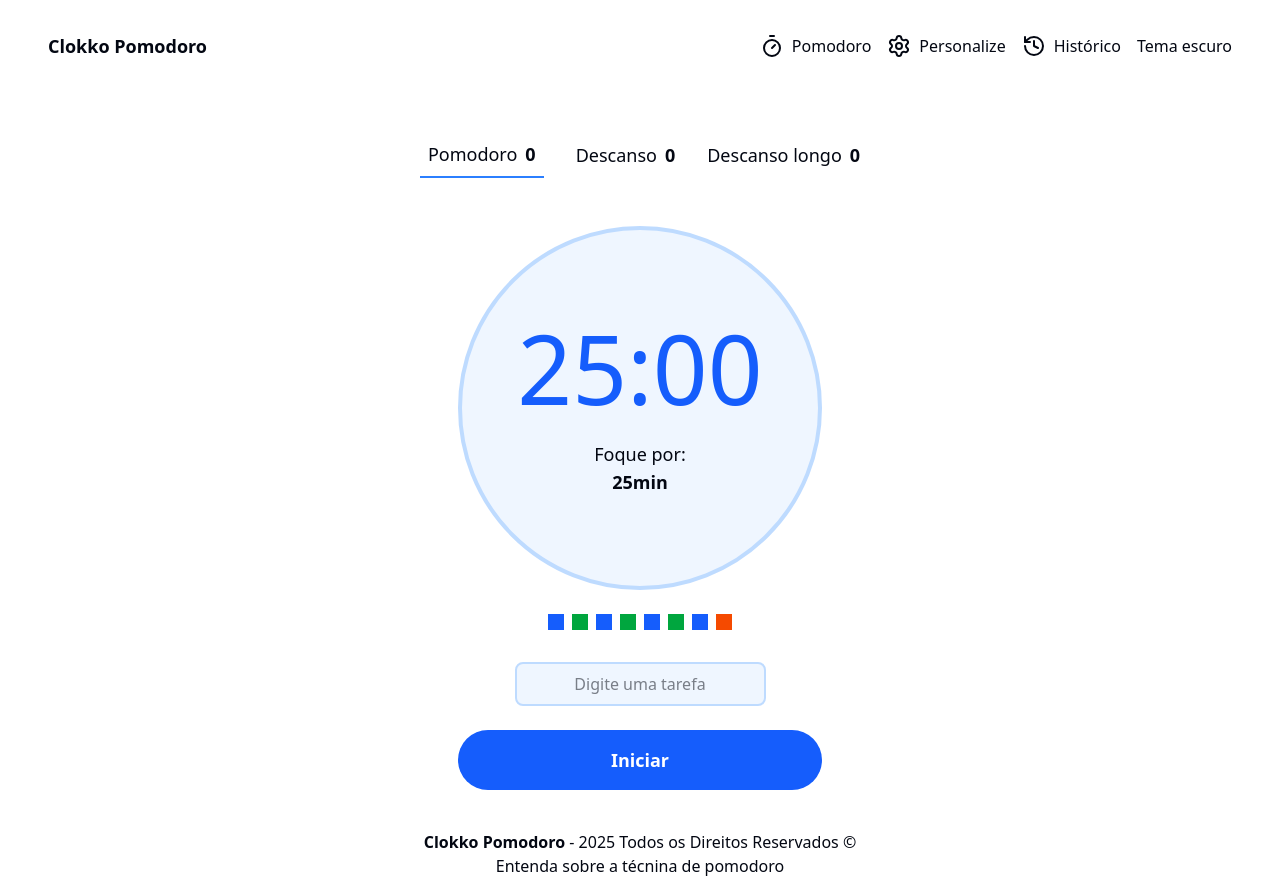
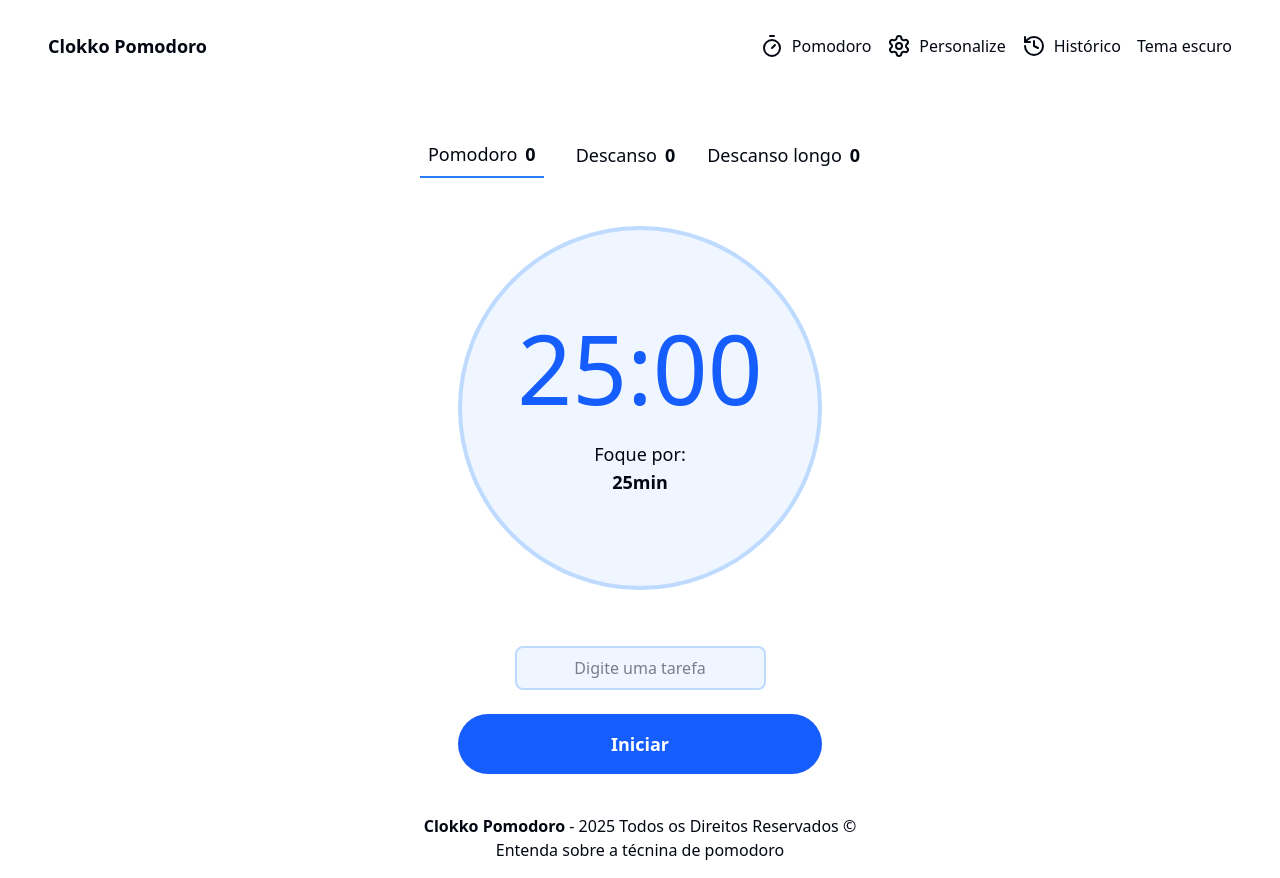
Before and after one commit to davifdev/clokko-pomodoro, a React (Vite) app: page / in a window 1280 px wide. Built offline with nearby package versions, Linux system fonts and the light colour scheme.

Commit message:
feat: create dynamic cycles components

```diff
--- a/src/components/cycles/index.tsx
+++ b/src/components/cycles/index.tsx
@@ -1,14 +1,39 @@
+import { useTaskContext } from "../../contexts/TaskContext/useTaskContext";
+import { getCurrentCycle } from "../../utils/getCurrentCycle";
+import { getCycleType } from "../../utils/getCycleType";
+
 const Cycles = () => {
+  const { taskState } = useTaskContext();
+
+  const arrCycles = Array.from({ length: taskState.currentCycle });
+
+  const cyclesColor = {
+    workTime: "bg-blue-600",
+    shortRestTime: "bg-green-600",
+    longRestTime: "bg-orange-600",
+  } as const;
+
+  const cyclesTranslate = {
+    workTime: "Foco",
+    shortRestTime: "Descanso curto",
+    longRestTime: "Descanso longo",
+  } as const;
+
   return (
     <div className="flex items-center gap-2">
-      <div className="w-4 h-4 bg-blue-600"></div>
-      <div className="w-4 h-4 bg-green-600"></div>
-      <div className="w-4 h-4 bg-blue-600"></div>
-      <div className="w-4 h-4 bg-green-600"></div>
-      <div className="w-4 h-4 bg-blue-600"></div>
-      <div className="w-4 h-4 bg-green-600"></div>
-      <div className="w-4 h-4 bg-blue-600"></div>
-      <div className="w-4 h-4 bg-orange-600"></div>
+      {arrCycles.map((_, index) => {
+        const currentCycle = getCurrentCycle(index);
+        const cycleType = getCycleType(currentCycle);
+        return (
+          <div
+            key={`${cycleType}_${currentCycle}`}
+            className={`w-4 h-4 ${cyclesColor[cycleType]}
+            `}
+            aria-label={`Ciclo de ${cyclesTranslate[cycleType]}`}
+            title={`Ciclo de ${cyclesTranslate[cycleType]}`}
+          ></div>
+        );
+      })}
     </div>
   );
 };
```
Also changed, not shown: src/components/pomodoro/index.tsx (line endings or trailing spaces).
